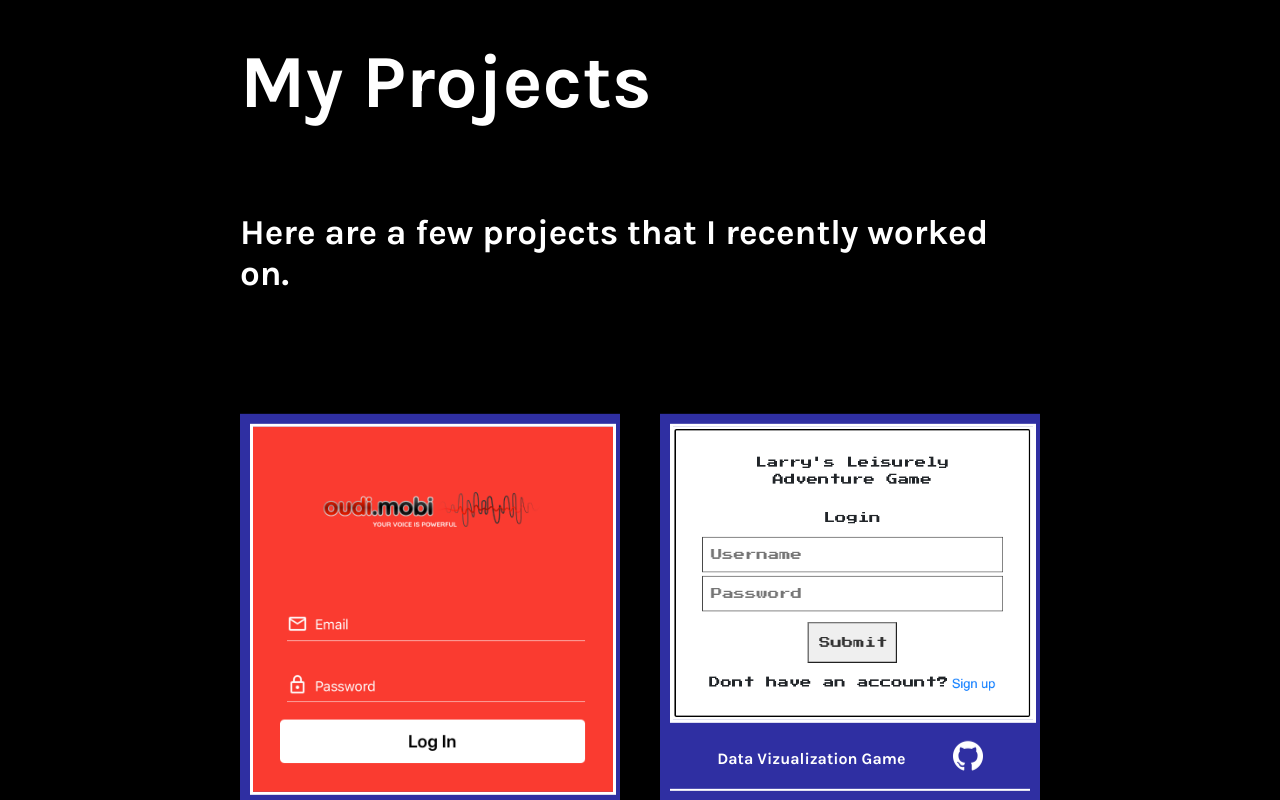
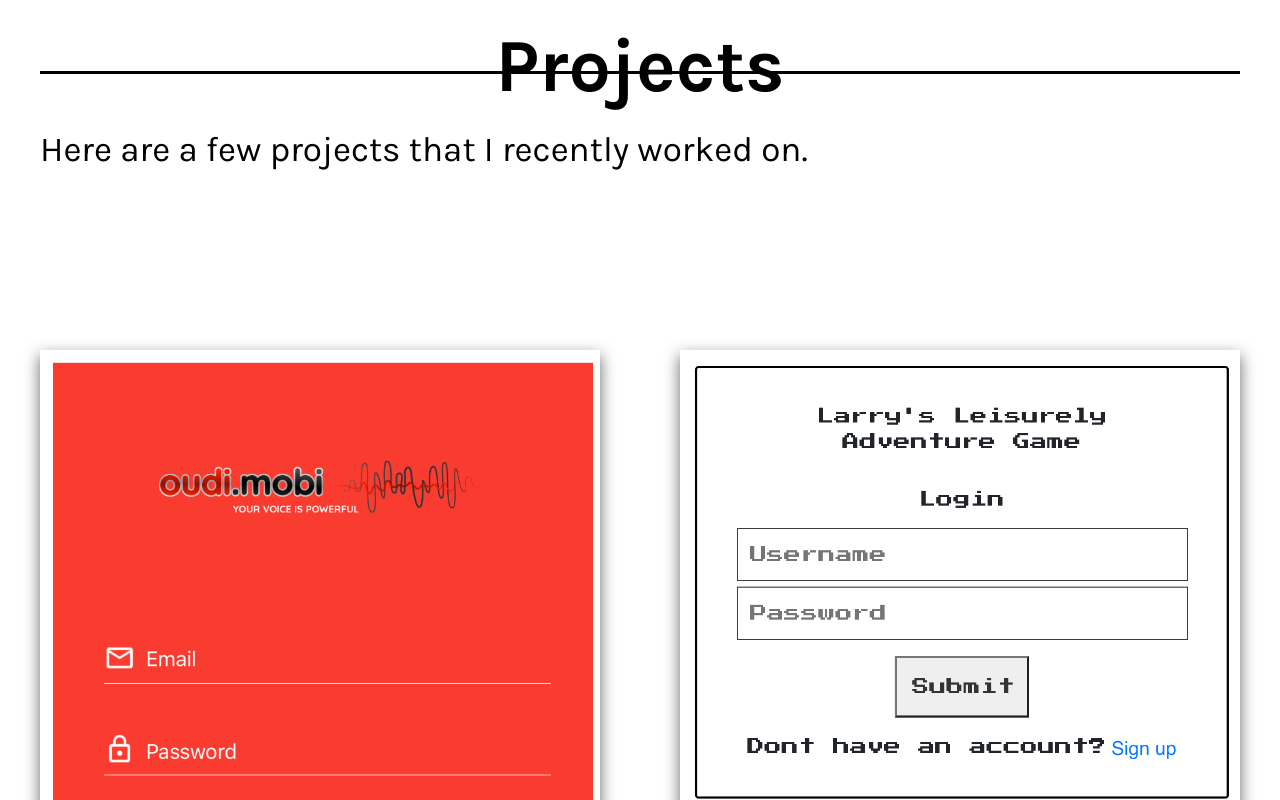
Before and after one commit to LarrySimiyu/portfoliosite, a React (Create React App) app: page / in a window 1280 px wide. Shown: the part 1000-1800 px from the top of the page. Built offline with nearby package versions, Linux system fonts and the light colour scheme; a web font is replaced by a local one.

Commit message:
contact page links

```diff
--- a/src/App.js
+++ b/src/App.js
@@ -29,7 +29,7 @@ function App() {
         subtitle={aboutText}
       />
       <ProjectsSection
-        title="My Projects"
+        title="Projects"
         id="projects-section"
         subtitle={projectsText}
         oudiProjectText={oudi}
--- a/src/components/ContactSection.js
+++ b/src/components/ContactSection.js
@@ -6,15 +6,17 @@ export default function ContactSection({ title, subtitle, id }) {
     <div className={"contactSection"}>
       <div className="contact-content" id={id}>
         <h1 className="contactTitle">{title}</h1>
-        <p className="contactParagraph">{subtitle}</p>
-        <div className="emailContainer">
-        <a href="mailto:larry.simiyu@gmail.com" target="_blank" rel="noopener noreferrer" >
-        <img alt="email" src={EmailIcon} className="email"/>
+        {/* <p className="contactParagraph">{subtitle}</p> */}
+
+        <div className="contactLinks">
+        <a href="mailto:larry.simiyu@gmail.com" target="_blank" rel="noopener noreferrer"  className="socialLink">
+        larry.simiyu@gmail.com
         </a>
-
+        <a className="socialLink" href="https://github.com/LarrySimiyu">GitHub</a>
+        <a className="socialLink" href="https://www.youtube.com/channel/UClkieE3BBB4xXoMvBj7_TRw">YouTube</a>
+        <a className="socialLink" href="https://twitter.com/dummycodes">Twitter</a>
+        <a className="socialLink" href="https://www.instagram.com/dummycodes/">Instagram</a>
         </div>
-
-
       </div>
     </div>
   );
--- a/src/components/ProjectsSection.js
+++ b/src/components/ProjectsSection.js
@@ -15,9 +15,9 @@ export default function ProjectsSettings({
   rentMeProjectText,
 }) {
   return (
-    <div className={"sectionOne"}>
+    <div className={"projectsSection"}>
       <div className="projects-content" id={id}>
-        <div className="titleContainer">
+        <div className="projectsHeaderContainer">
           <h1 className="projectTitle">{title}</h1>
         </div>
         <p className="projectParagraph">{subtitle}</p>
--- a/src/styles/App.css
+++ b/src/styles/App.css
@@ -89,7 +89,7 @@
   color: white;
   background-color: white;
   font-family: "Karla", sans-serif;
-  font-weight: bold;
+  /* font-weight: bold; */
   height:100%;
 
 }
@@ -106,26 +106,41 @@
 
 .aboutParagraph {
   font-size: 35px;
+  margin-bottom: 100px;
+
 }
 
 .projects-content {
-  max-width: 800px;
+  max-width: 1300px;
   margin: 0 auto;
   padding: 40px;
 
   font-family: "Karla", sans-serif;
-  font-weight: bold;
 }
 
 .card {
   width: 45%;
-  background-color: #2f2fa2;
+  background-color: white;
+
+  margin-top: 5%;
+  box-shadow: 0 5px 15px 0px rgba(236, 17, 17, 0.6);
+  transform: translatey(0px);
+  animation: float 6s ease-in-out infinite;
+  overflow: hidden;
+  padding-left: 10px;
+  padding-top: 10px;
+  padding-right: 10px;
+  padding-bottom: 10px;
 
 }
 
-.sectionOne {
-  background-color: black;
-  color: white;
+.projectsSection {
+  background-color: white;
+  color: black;
+}
+
+.projectParagraph {
+  font-size: 35px;
 }
 
 .projectImage {
@@ -145,20 +160,6 @@
 
 }
 
-.card {
-  margin-top: 5%;
-  box-shadow: 0 5px 15px 0px rgba(236, 17, 17, 0.6);
-  transform: translatey(0px);
-  animation: float 6s ease-in-out infinite;
-  overflow: hidden;
-  padding-left: 10px;
-  padding-top: 10px;
-  padding-right: 10px;
-  padding-bottom: 10px;
-
-
-
-}
 
 @keyframes float {
   0% {
@@ -177,12 +178,13 @@
 
 
 
-.titleContainer {
+.projectsHeaderContainer {
   display: flex;
+  justify-content: center;
 }
 
 .contact-content {
-  max-width: 800px;
+  max-width: 1300px;
   margin: 0 auto;
   padding: 40px;
 }
@@ -194,31 +196,48 @@
 }
 
 .contactSection {
-  color: white;
-  background-color: #2f2fa2;
+  color: black;
+  background-color: white;
   font-family: "Karla", sans-serif;
-  font-weight: bold;
+  /* font-weight: bold; */
   height:750px;
+
+}
+
+.projectTitle{
+  font-size: 75px;
+
+  /* everything under this makes the line */
+  width: 100%;
+  text-align: center;
+  border-bottom: 3px solid #000;
+  line-height: 0.1em;
+  margin: 10px 0 20px;
+
+}
+
+.projectTitle:hover {
+  font-size: 80px;
+  color: red;
 
 }
 
 
 
-.projectTitle {
-  font-size: 75px
-}
-
-.projectParagraph {
-  font-size: 35px;
-}
-
 .contactTitle {
   font-size: 75px;
+
+  width: 100%;
+  text-align: center;
+  border-bottom: 3px solid #000;
+  line-height: 0.1em;
+  margin: 10px 0 20px;
 
 }
 
 .contactParagraph {
   font-size: 35px;
+  padding-top: 40px;
 }
 
 .profileContainer {
@@ -258,11 +277,17 @@
 
  }
 
- .email {
-   height: 70px;
+ .socialLink {
+   color: black;
+   text-decoration: none;
+   font-weight: bold;
  }
 
- .emailContainer {
+ .contactLinks {
    width: 100%;
    justify-content: flex-end;
+   border: 1px solid black;
+   display: flex;
+   justify-content: space-evenly;
+
  }
```
